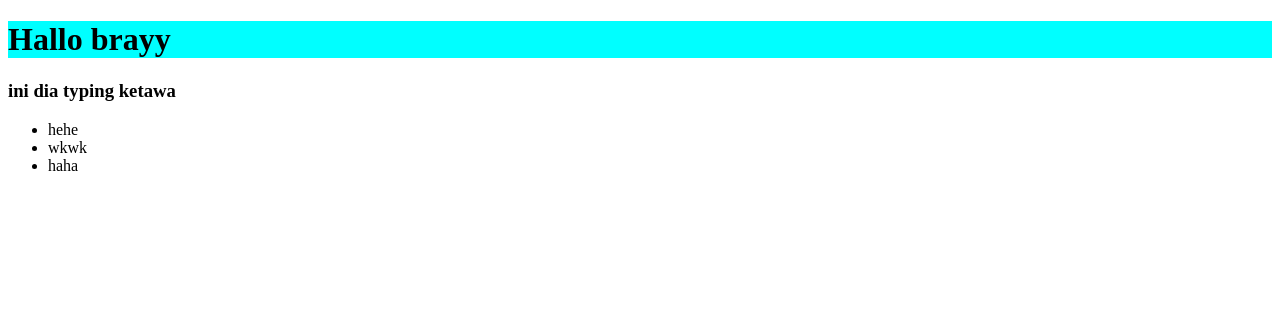
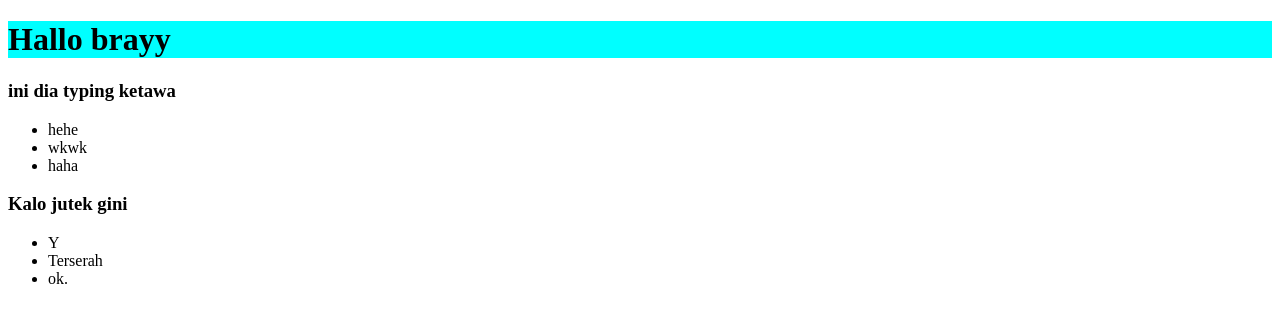
Before and after one commit to Andndre/COBACOBAGIT, a plain HTML site: page index.html in a window 1280 px wide. Drawn offline with Linux system fonts and the light colour scheme.

Commit message:
commit kedua

```diff
--- a/index.html
+++ b/index.html
@@ -17,5 +17,15 @@
         <li>haha</li>
     </ul>
 
+
+    <h3> Kalo jutek gini</h3>
+    <ul>
+        <li> Y </li>
+        <li> Terserah</li>
+        <li> ok. </li>
+    </ul>
+
+
+
 </body>
 </html>
```
